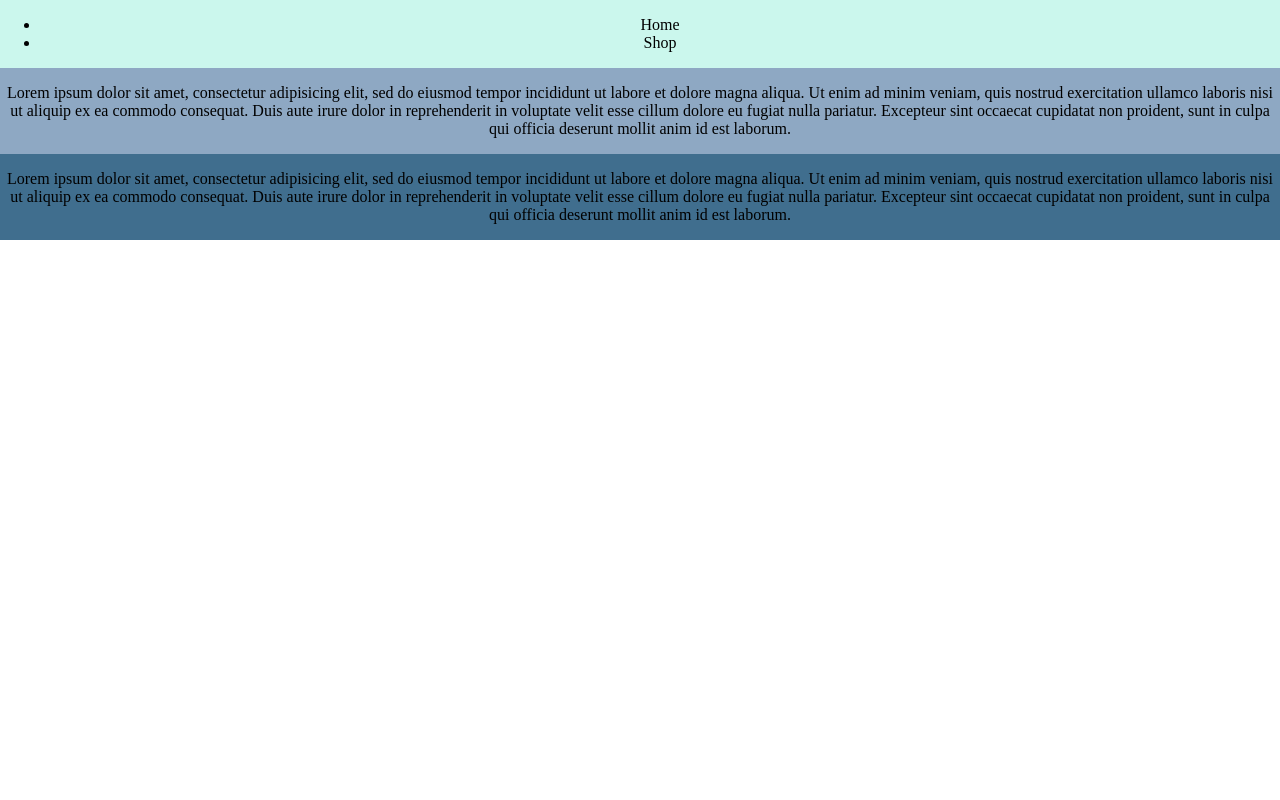
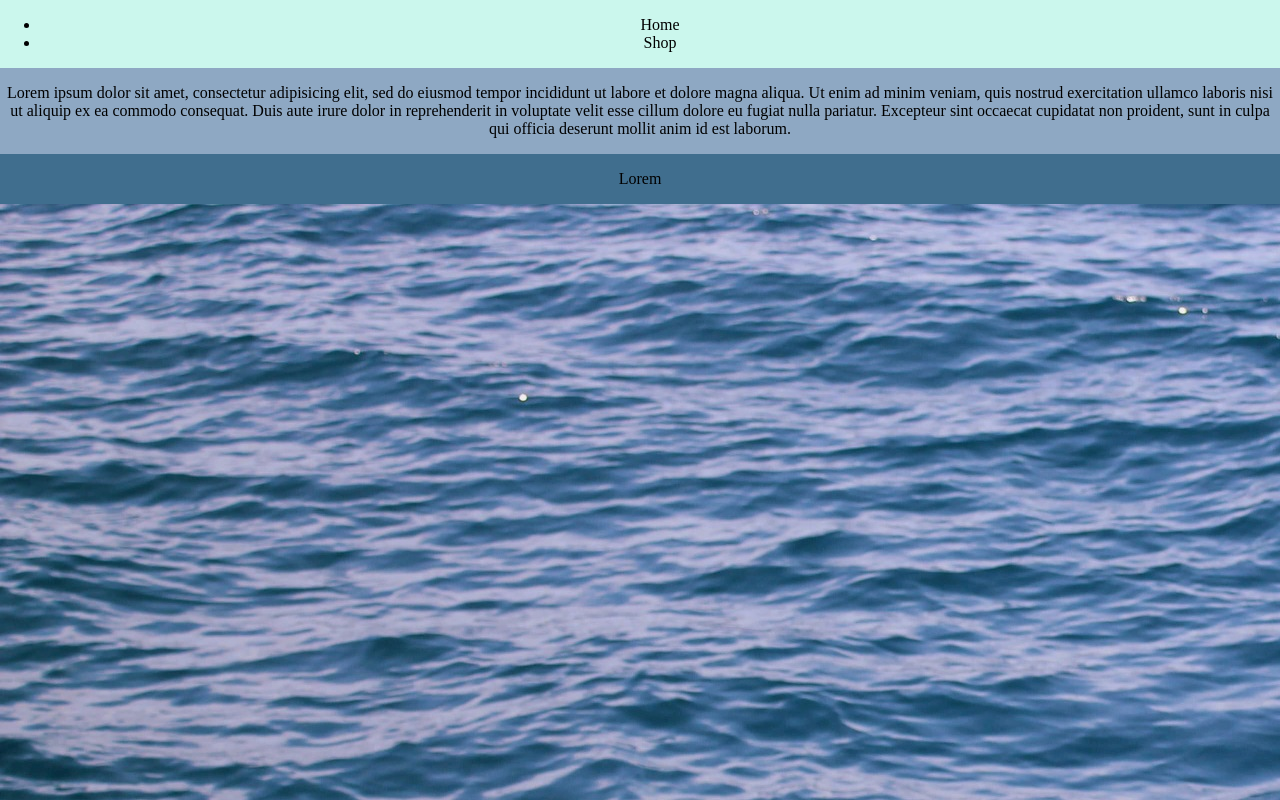
Before and after one commit to cbclark007/HighQualitySurfingWebsite, a plain HTML site: page index.html in a window 1280 px wide. Drawn offline with Linux system fonts and the light colour scheme.

Commit message:
Background and some image files not yet implemented

```diff
--- a/index.html
+++ b/index.html
@@ -25,12 +25,7 @@
 </section>
 
 <section id="section2">
-	<p>Lorem ipsum dolor sit amet, consectetur adipisicing elit, sed do eiusmod
-	tempor incididunt ut labore et dolore magna aliqua. Ut enim ad minim veniam,
-	quis nostrud exercitation ullamco laboris nisi ut aliquip ex ea commodo
-	consequat. Duis aute irure dolor in reprehenderit in voluptate velit esse
-	cillum dolore eu fugiat nulla pariatur. Excepteur sint occaecat cupidatat non
-	proident, sunt in culpa qui officia deserunt mollit anim id est laborum.</p>
+	<p>Lorem</p>
 </section>
 
 <section id="section3">
--- a/styles.css
+++ b/styles.css
@@ -1,6 +1,7 @@
 body {
 	margin:0;
 	padding:0;
+	background-image:url("images/oceanwater.jpg");
 }
 
 section {
```
Also changed, not shown: images/Surfs.png (added), images/oceanwater.jpg (added), images/surfboard.jpg (added), images/surfboardtransparent.jpg (added).
